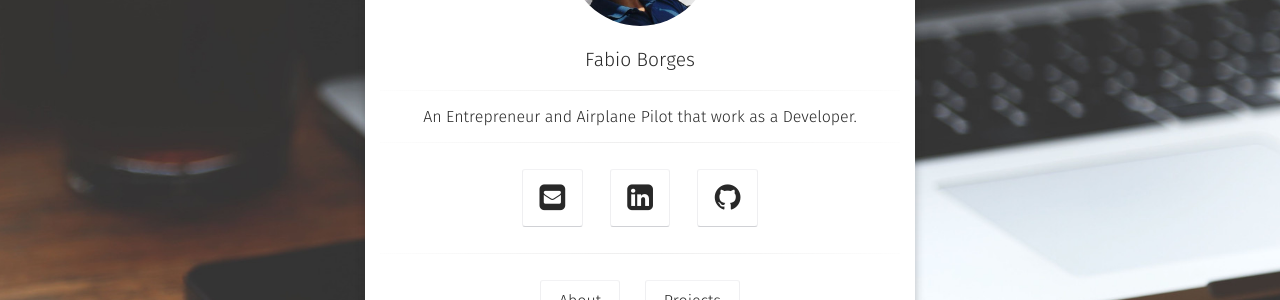
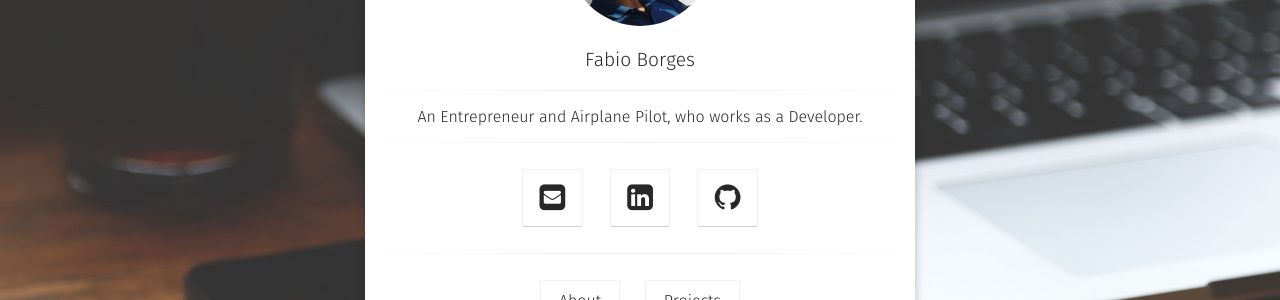
Before and after one commit to borgees/borgees.github.io, a Jekyll site: the page built from index.html, in a window 1280 px wide. Shown: the part 350-650 px from the top of the page. Built offline with Jekyll 4.4.1, drawn with Linux system fonts in a browser that asks for light colours; some web fonts are replaced.

Commit message:
adjust bio

```diff
--- a/_config.yml
+++ b/_config.yml
@@ -1,6 +1,6 @@
 # Site
 title:              Fabio Borges
-bio:                'An Entrepreneur and Airplane Pilot that work as a Developer.'
+bio:                'An Entrepreneur and Airplane Pilot, who works as a Developer.'
 description:        "I really love Machine Learning and I am a Blockchain enthusiast."
 reading_time:       true
 words_per_minute:   200
```
